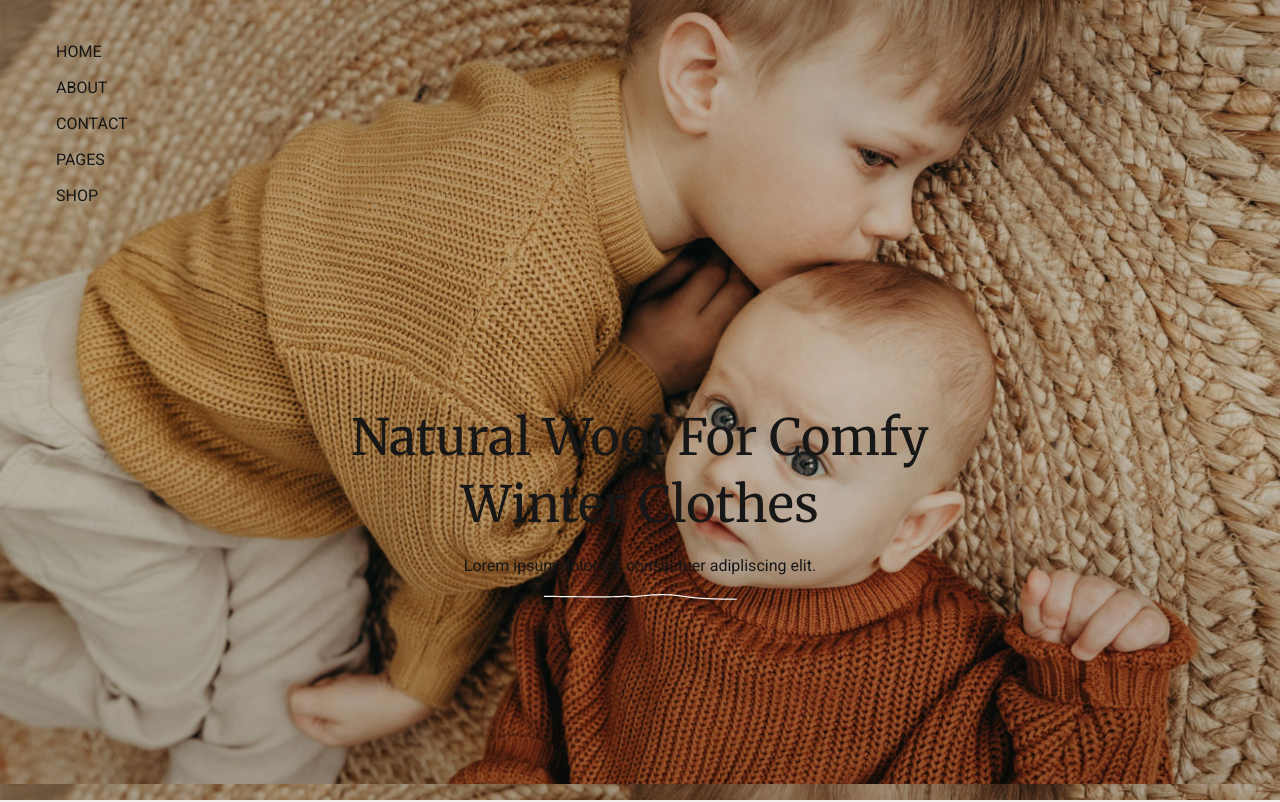
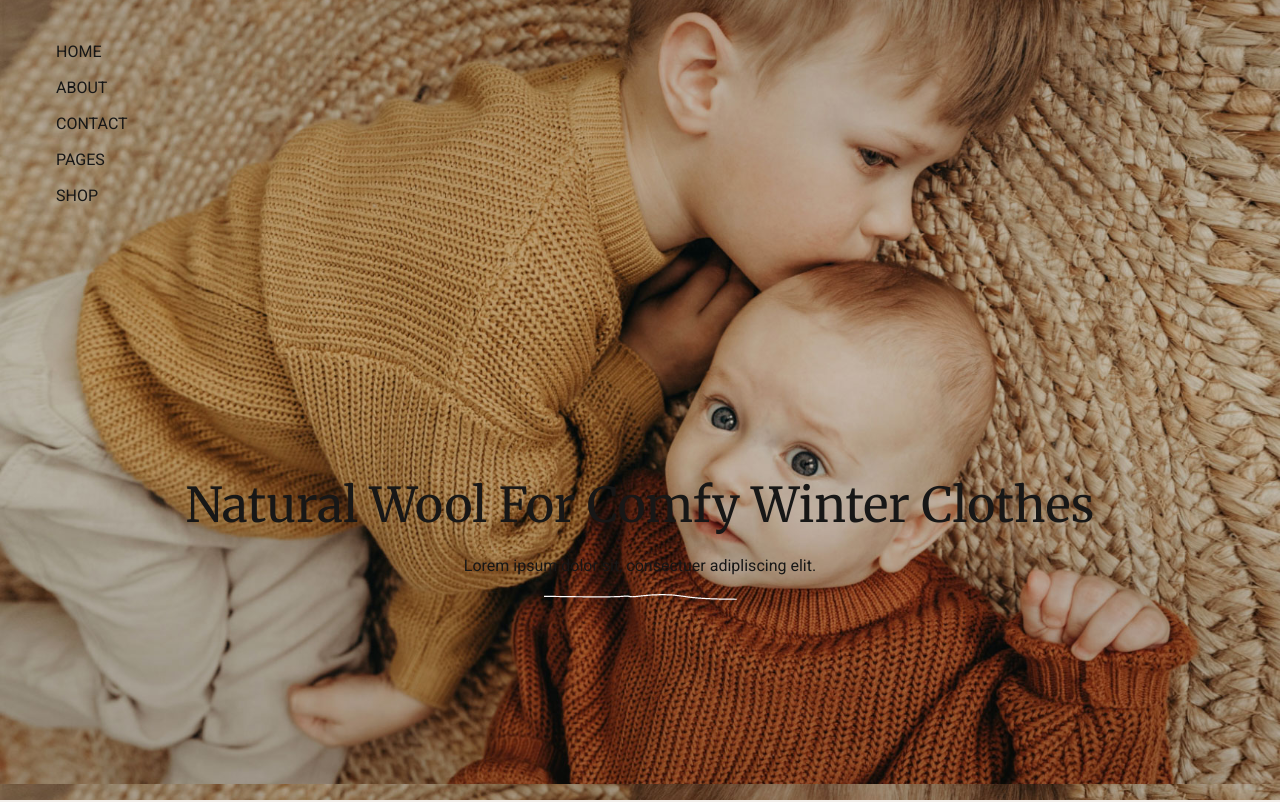
Before and after one commit to theanshumaangupta/LoopsAndLove, a Next.js app: page / in a window 1280 px wide. Shown: the top 802 px of the page. Built offline with nearby package versions, Linux system fonts and the light colour scheme.

Commit message:
fix slide

```diff
--- a/src/app/components/Explore.jsx
+++ b/src/app/components/Explore.jsx
@@ -3,7 +3,7 @@ import "./explore.css";
 function Explore() {
   return (
     <div className="bg-[#F3F0EC] text-black">
-      <div className="px-20 py-30  text-black">
+      <div className="px-5 md:px-20 py-10 md:py-30  text-black">
         {/* Explore Heading */}
         <div className="flex justify-between text-3xl min-h-[8rem] ">
           <div>
--- a/src/app/components/Slider.jsx
+++ b/src/app/components/Slider.jsx
@@ -1,18 +1,7 @@
 "use client";
 import React, { useState, useEffect, useRef } from "react";
-import { Roboto } from "next/font/google";
-import { Merriweather } from "next/font/google";
-
-const roboto = Roboto({
-  subsets: ["latin"],
-  weight: ["400", "700"],
-});
 
 
-const merriweather = Merriweather({
-  subsets: ["latin"],
-  weight: ["400", "700"], // choose weights you need
-});
 
 
 export default function Slider() {
@@ -55,7 +44,6 @@ export default function Slider() {
   return (
     <div
       ref={sliderRef}
-      // backgroundSize: `${visible ? '100vw 100vh' : '100vw 105vh'}`
       style={{ backgroundImage: `url(${images[CurrentIndex]})`, backgroundPosition: `${visible ? '0 -2vh' : '0 0'}` }}
 
       className={`h-screen relative w-full ${
@@ -70,7 +58,7 @@ export default function Slider() {
         <p>Shop</p>
       </div>
       <div className=" flex flex-col items-center  gap-5 justify-center text-center absolute bottom-1/4 m-auto w-full text-5xl " >
-        <h1 style={{fontFamily: "Merriweather"}} className="inline-block w-[40rem] leading-[67px] text-[50px] ">Natural Wool For Comfy Winter Clothes</h1>
+        <h1 style={{fontFamily: "Merriweather"}} className="inline-block w- leading-snug text-3xl md:text-5xl ">Natural Wool For Comfy Winter Clothes</h1>
         <p className="text-[1rem]" style={{fontFamily: 'Roboto'}}>Lorem ipsum dolor sit, consectuer adipliscing elit.</p>
         <img src="/images/thread.png" alt="" />
       </div>
--- a/src/app/layout.tsx
+++ b/src/app/layout.tsx
@@ -1,6 +1,8 @@
 import type { Metadata } from "next";
 import { Geist, Geist_Mono } from "next/font/google";
 import "./globals.css";
+import { Roboto } from "next/font/google";
+import { Merriweather } from "next/font/google";
 
 const geistSans = Geist({
   variable: "--font-geist-sans",
@@ -13,6 +15,16 @@ const geistMono = Geist_Mono({
 });
 
 
+const roboto = Roboto({
+  subsets: ["latin"],
+  weight: ["400", "700"],
+});
+
+
+const merriweather = Merriweather({
+  subsets: ["latin"],
+  weight: ["400", "700"], // choose weights you need
+});
 
 export const metadata: Metadata = {
   title: "Handcraft",
--- a/src/app/page.tsx
+++ b/src/app/page.tsx
@@ -9,7 +9,7 @@ import Instagram from "./components/Instagram";
 import Footer from "./components/Footer";
 export default function Home() {
   return(
-    <div className="min-h-screen w-full ">
+    <div className="min-h-screen w-full overflow-x-hidden ">
       <Slider />
       <Explore/>
       <Banner2/>
```
